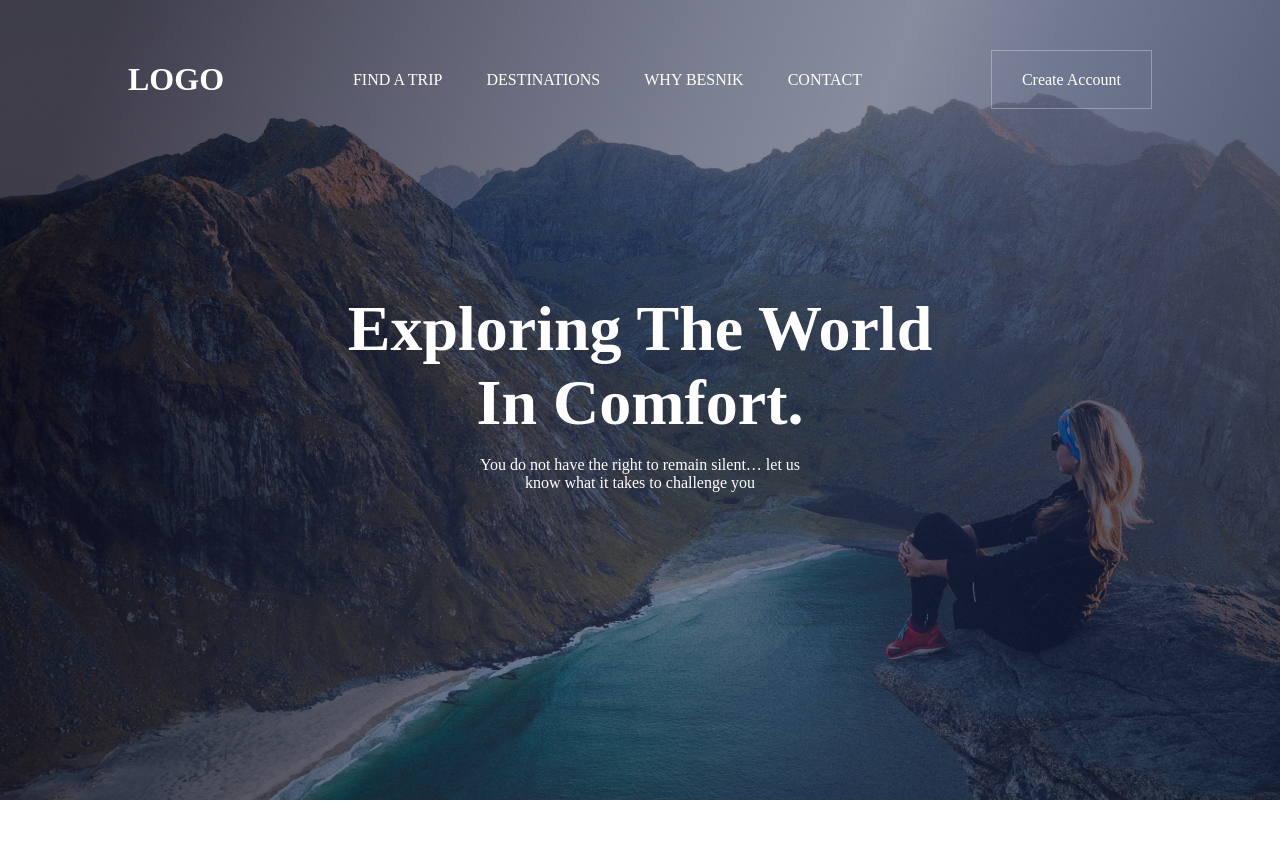
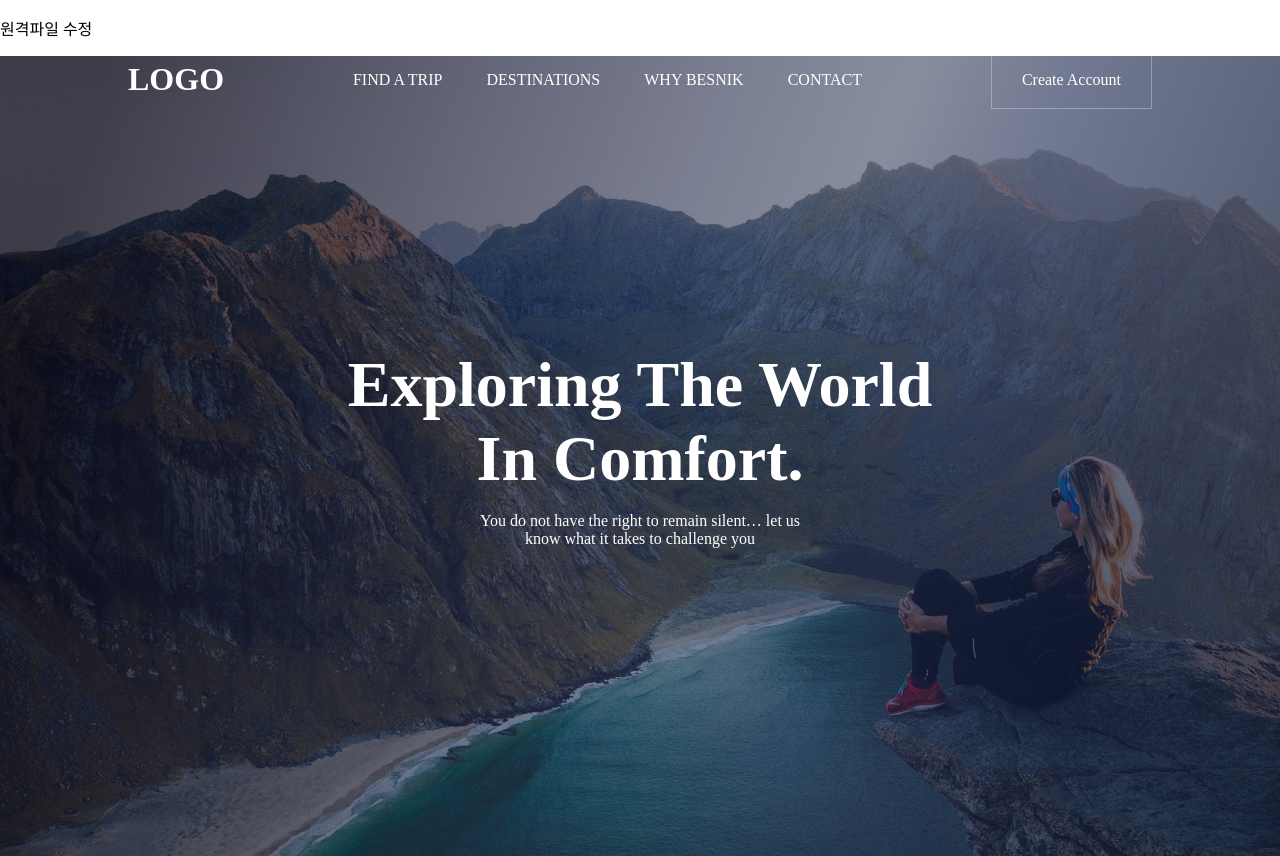
Before and after one commit to JSG-8579/test_html, a plain HTML site: page 통합/flex.html in a window 1280 px wide. Shown: the top 856 px of the page. Drawn offline with nearby package versions, Linux system fonts and the light colour scheme.

Commit message:
Update flex.html 원격에서 수정..

```diff
--- a/통합/flex.html
+++ b/통합/flex.html
@@ -10,6 +10,7 @@
 <body>
 
     <!-- flex.html /flex.css -->
+    <p>원격파일 수정</p>
     <header>
         <h1><a href="#">LOGO</a></h1>
         <nav>
```
